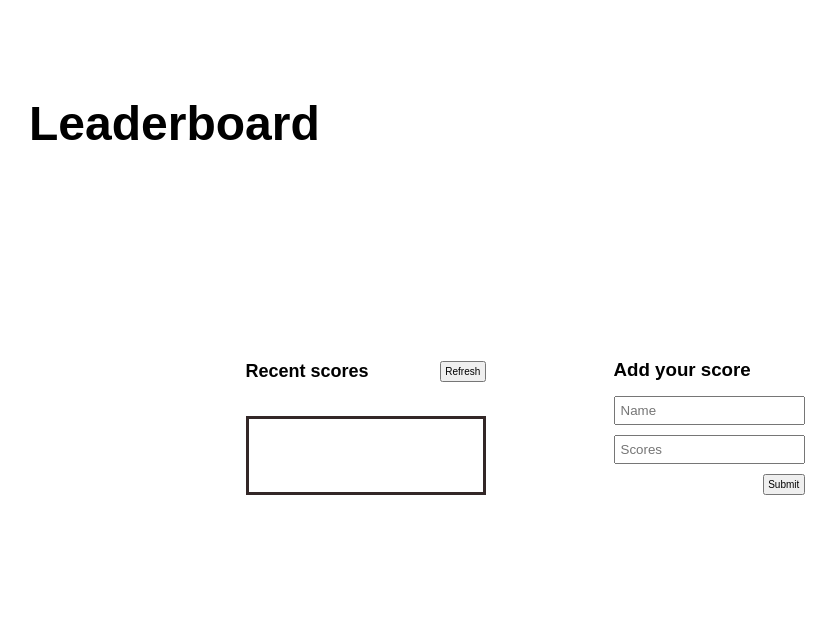
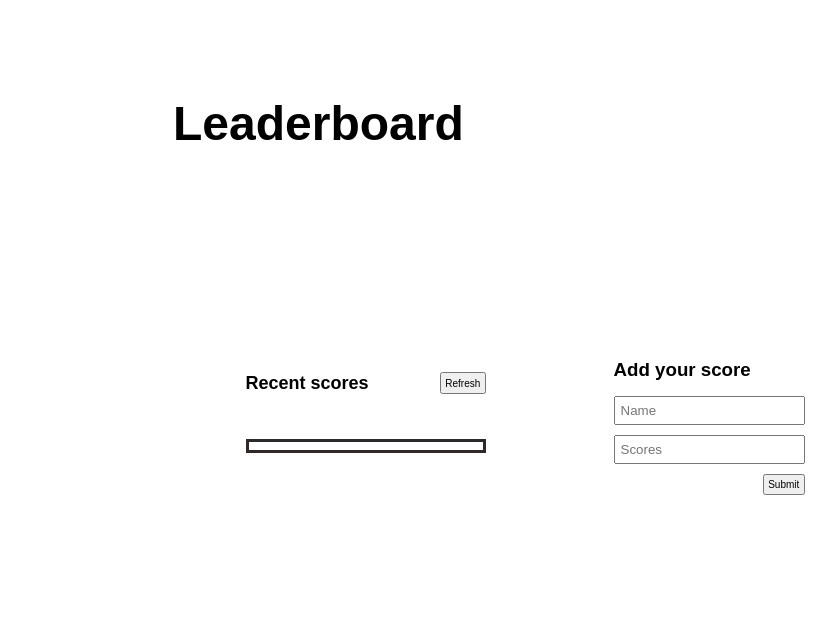
Before and after one commit to Aduda-Boaz/leaderboard, a website built with webpack: page src/index.html in a window 1280 px wide. Shown: the whole page, without its empty margins (115-951 px from the left). Built offline with nearby package versions, Linux system fonts and the light colour scheme; no server answers.

Commit message:
Fix requested changes

```diff
--- a/src/index.js
+++ b/src/index.js
@@ -18,7 +18,7 @@ submitBtn.addEventListener('click', async (e) => {
 
 const listItems = document.getElementsByClassName('list')[0];
 
-async function showScores() {
+const showScores = async () => {
   listItems.innerHTML = '';
   const { result: scores } = await fetch(url)
     .then((resp) => resp.json());
@@ -27,7 +27,7 @@ async function showScores() {
     item.innerHTML = `${result.user}: ${result.score}`;
     listItems.appendChild(item);
   });
-}
+};
 
 refreshBtn.addEventListener('click', showScores);
 window.onload = showScores;
--- a/src/style.css
+++ b/src/style.css
@@ -8,6 +8,10 @@
 
 html {
   font-family: 'Montserrat', sans-serif;
+  /* background-image: url(https://get.wallhere.com/photo/Assassins-Creed-Revelations-Desmond-Miles-castle-wall-snow-mountains-731748.jpg);
+  background-size: cover;
+  background-repeat: no-repeat;
+  height: 300vh; */
 }
 
 ul {
@@ -21,7 +25,7 @@ h2 {
 .title {
   font-size: 3em;
   padding-top: 2em;
-  padding-left: 3em;
+  padding-left: 6em;
 }
 
 .container {
@@ -61,7 +65,6 @@ h2 {
 .list {
   border: rgb(51, 40, 40) solid 0.2rem;
   padding: 4px;
-  height: 100%;
 }
 
 form {
```
